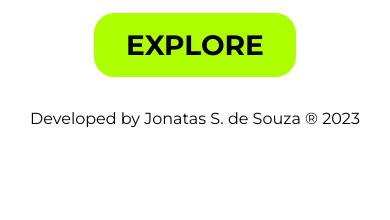
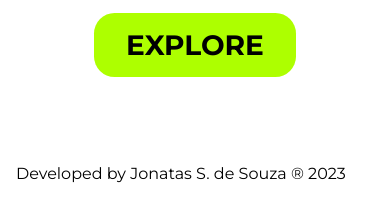
Before and after one commit to jonatas1516/wecare-model1-responsive, a plain HTML site: page index.html in a window 390 px wide. Shown: the part 396-616 px from the top of the page. Drawn offline with Linux system fonts and the light colour scheme.

Commit message:
update css class footer

```diff
--- a/assets/css/style.css
+++ b/assets/css/style.css
@@ -117,6 +117,15 @@
   transition: 0.3s;
 }
 
+.footer {
+  margin-right: 2rem;
+  margin-top: 8rem;
+  position: absolute;
+  top: 37rem;
+  margin-left: 1rem;
+  padding-bottom: 0.5rem;
+}
+
 @media screen and (max-width: 882px) {
   * {
     text-align: center;
@@ -153,6 +162,10 @@
     margin-left: 0rem;
     margin-right: 0rem;
     margin-top: 0rem;
+  }
+
+  .footer {
+    top: 47rem;
   }
 }
 
@@ -211,6 +224,10 @@
     max-width: 70%;
     width: 14.9375rem;
   }
+
+  .footer {
+    top: 45rem;
+  }
 }
 
 @media screen and (max-width: 414px) {
@@ -266,6 +283,10 @@
     max-width: 70%;
     width: 14.9375rem;
   }
+
+  .footer {
+    top: 32rem;
+  }
 }
 
 @media screen and (max-width: 390px) {
@@ -318,6 +339,10 @@
     margin-left: 1.7rem;
     margin-right: 1.7rem;
     max-width: 70%;
+  }
+
+  .footer {
+    top: 27rem;
   }
 }
 
```
